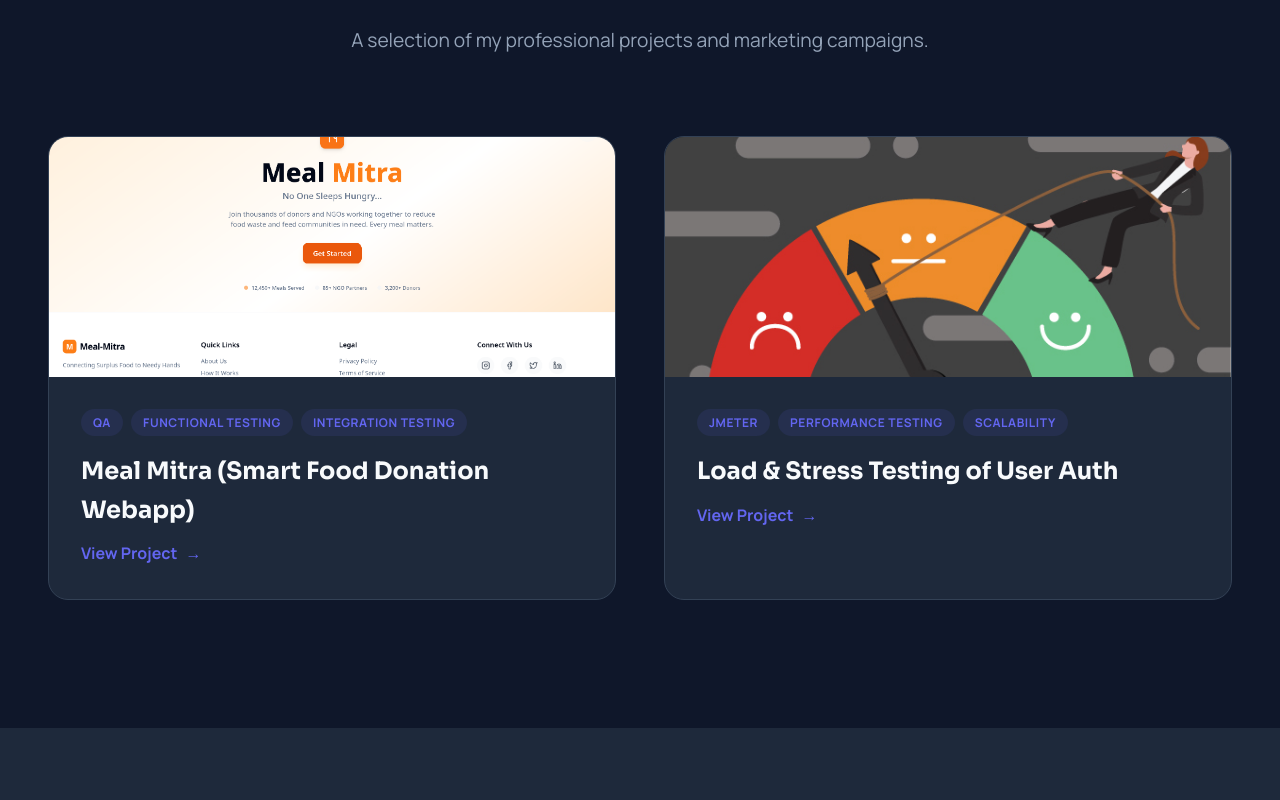
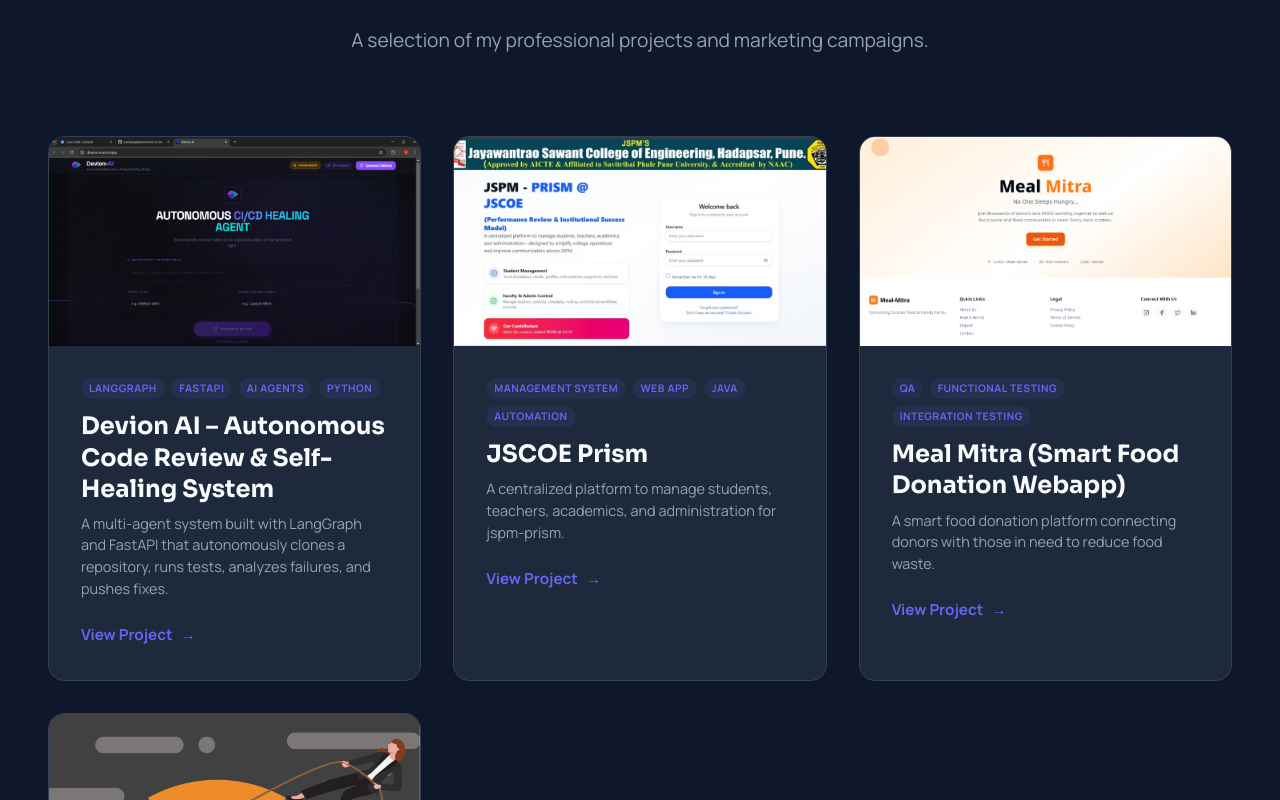
Before and after one commit to gaurijoshi1309/Portfolio, a React (Vite) app: page / in a window 1280 px wide. Shown: the part 3740-4540 px from the top of the page. Built offline with nearby package versions, Linux system fonts and the light colour scheme.

Commit message:
added 2 projects

```diff
--- a/src/components/Projects.jsx
+++ b/src/components/Projects.jsx
@@ -6,14 +6,36 @@
   const projects = [
     {
       id: 1,
+      title: "Devion AI – Autonomous Code Review & Self-Healing System",
+      description:
+        "A multi-agent system built with LangGraph and FastAPI that autonomously clones a repository, runs tests, analyzes failures, and pushes fixes.",
+      image: "/assets/devion-ai.png",
+      tags: ["LangGraph", "FastAPI", "AI Agents", "Python"],
+      link: "https://github.com/gaurijoshi1309/devion-ai",
+    },
+    {
+      id: 2,
+      title: "JSCOE Prism",
+      description:
+        "A centralized platform to manage students, teachers, academics, and administration for jspm-prism.",
+      image: "/assets/jspm-prism.png",
+      tags: ["Management System", "Web App", "Java", "Automation"],
+      link: "https://github.com/gaurijoshi1309/jspm-prism",
+    },
+    {
+      id: 3,
       title: "Meal Mitra (Smart Food Donation Webapp)",
+      description:
+        "A smart food donation platform connecting donors with those in need to reduce food waste.",
       image: "/assets/Mealmitra.png",
       tags: ["QA", "Functional Testing", "Integration Testing"],
       link: "https://github.com/gaurijoshi1309/meal-mitra",
     },
     {
-      id: 2,
+      id: 4,
       title: "Load & Stress Testing of User Auth",
+      description:
+        "Comprehensive performance analysis of authentication systems using JMeter and scalability testing.",
       image: "/assets/Loadtesting.jpg",
       tags: ["JMeter", "Performance Testing", "Scalability"],
       link: "https://github.com/gaurijoshi1309/load-testing-project",
@@ -51,6 +73,7 @@
                 ))}
               </div>
               <h3 className="project-title">{project.title}</h3>
+              <p className="project-desc">{project.description}</p>
               <a
                 href={project.link}
                 className="project-link"
--- a/src/styles/Projects.css
+++ b/src/styles/Projects.css
@@ -27,14 +27,17 @@
 
 .project-card {
   background: var(--color-card-bg);
-  border-radius: 20px;
+  border-radius: 16px;
   overflow: hidden;
   border: 1px solid var(--color-border);
   transition: all 0.4s cubic-bezier(0.4, 0, 0.2, 1);
+  display: flex;
+  flex-direction: column;
 }
 
 .project-image {
-  height: 200px;
+  width: 100%;
+  aspect-ratio: 16 / 9;
   background: var(--color-bg-secondary);
   position: relative;
   overflow: hidden;
@@ -44,41 +47,52 @@
   width: 100%;
   height: 100%;
   object-fit: cover;
+  display: block;
 }
 
 .project-info {
   padding: 1.5rem;
+  flex-grow: 1;
+  display: flex;
+  flex-direction: column;
 }
 
 .project-tags {
   display: flex;
   flex-wrap: wrap;
-  gap: 0.5rem;
-  margin-bottom: 1rem;
+  gap: 0.4rem;
+  margin-bottom: 0.75rem;
 }
 
 .tag {
-  font-size: 0.7rem;
+  font-size: 0.65rem;
   font-weight: 700;
   color: var(--color-brand);
   background: rgba(99, 102, 241, 0.1);
-  padding: 0.2rem 0.6rem;
+  padding: 0.15rem 0.5rem;
   border-radius: 50px;
   text-transform: uppercase;
   letter-spacing: 0.05em;
 }
 
 .project-title {
-  font-size: 1.35rem;
-  margin-bottom: 0.75rem;
+  font-size: 1.25rem;
+  margin-bottom: 0.5rem;
   color: var(--color-text-primary);
+  line-height: 1.3;
 }
 
 .project-desc {
-  font-size: 0.95rem;
+  font-size: 0.9rem;
   color: var(--color-text-secondary);
   margin-bottom: 1.5rem;
   line-height: 1.5;
+  display: -webkit-box;
+  line-clamp: 3;
+  -webkit-line-clamp: 3;
+  -webkit-box-orient: vertical;
+  overflow: hidden;
+  flex-grow: 1;
 }
 
 .project-link {
@@ -88,6 +102,7 @@
   align-items: center;
   gap: 0.5rem;
   font-size: 0.95rem;
+  margin-top: auto;
 }
 
 .project-link::after {
@@ -110,21 +125,12 @@
   }
 
   .projects-grid {
-    grid-template-columns: repeat(auto-fit, minmax(360px, 1fr));
-    gap: 3rem;
-  }
-
-  .project-image {
-    height: 240px;
+    grid-template-columns: repeat(2, 1fr);
+    gap: 2.5rem;
   }
 
   .project-info {
     padding: 2rem;
-  }
-
-  .tag {
-    font-size: 0.75rem;
-    padding: 0.25rem 0.75rem;
   }
 
   .project-title {
@@ -132,15 +138,17 @@
   }
 
   .project-desc {
-    font-size: 1rem;
-  }
-
-  .project-link {
-    font-size: 1rem;
+    -webkit-line-clamp: 4;
+    line-clamp: 4;
   }
 }
 
 @media (min-width: 1024px) {
+  .projects-grid {
+    grid-template-columns: repeat(3, 1fr);
+    gap: 2rem;
+  }
+
   .project-card:hover {
     transform: translateY(-8px);
     border-color: var(--color-brand);
```
Also changed, not shown: public/assets/devion-ai.png (added), public/assets/jspm-prism.png (added).
